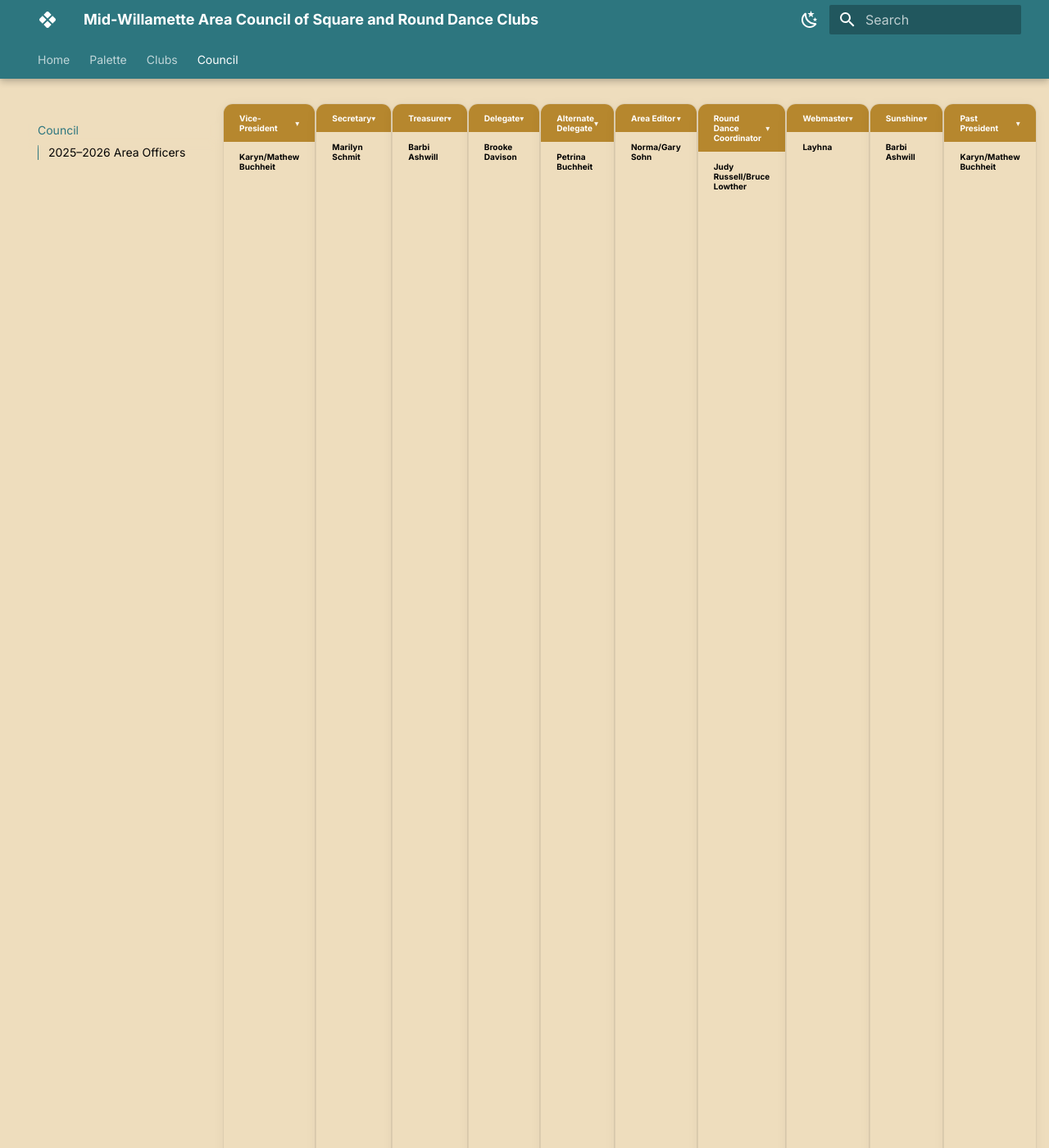
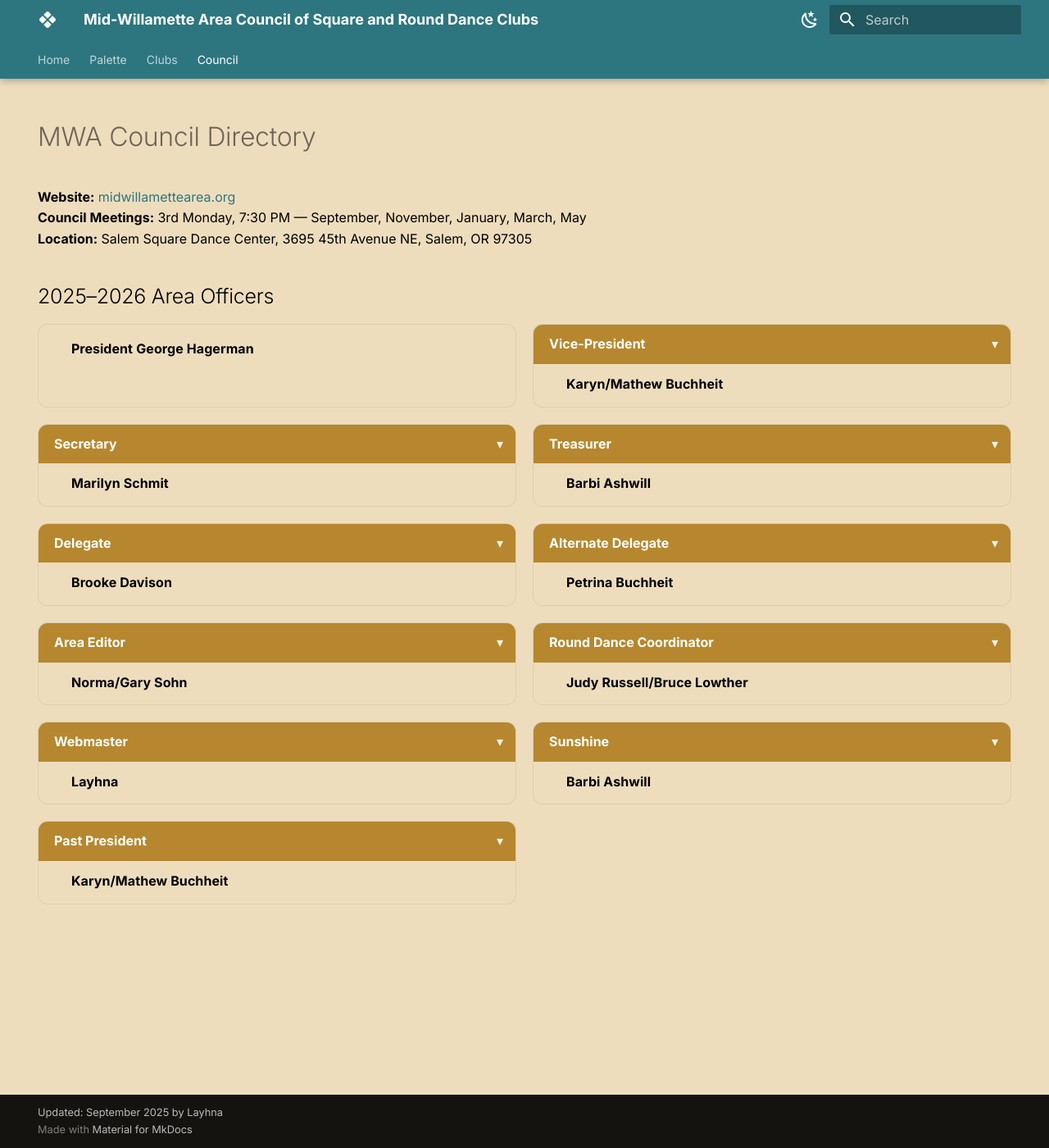
Before and after one commit to mwasquaredance/devsite, an MkDocs documentation site: the page built from docs/council/index.md, in a window 1280 px wide and 1400 px high. Shown: the whole window at 82% size. Built offline with MkDocs 1.6.1 and Material for MkDocs 9.7.7, drawn with Linux system fonts in a browser that asks for light colours; some of the changed text lies outside the part shown.

Commit message:
Formatting

```diff
--- a/docs/assets/extra.css
+++ b/docs/assets/extra.css
@@ -58,13 +58,20 @@
 /* Grid */
 .officer-grid {
   display: grid;
-  grid-template-columns: repeat(auto-fit, minmax(290px, 1fr));
+  grid-template-columns: repeat(auto-fit, minmax(390px, 1fr));
   gap: 1rem;
   margin-top: .75rem;
 }
 
+details.officer-card,
+details.officer-card > summary {
+  all: revert;            /* roll back to user-agent defaults */
+  all: unset;             /* wipe Material’s injected box/padding */
+  display: block;
+}
+
 /* Card shell */
-.officer-card {
+details.officer-card {
   border: 1px solid var(--md-default-fg-color--lightest);
   border-radius: 12px;
   background: var(--md-default-bg-color);
@@ -72,25 +79,25 @@
   transition: box-shadow .15s ease, border-color .15s ease, transform .15s ease;
   overflow: clip;
 }
-.officer-card[open] {
+details.officer-card[open] {
   border-color: var(--md-accent-fg-color);
   box-shadow: 0 10px 28px rgba(0,0,0,.12);
 }
 
 /* Make the whole header+name area the clickable summary */
-.officer-card > summary {
+details.officer-card > summary {
   list-style: none;
   cursor: pointer;
   padding: .85rem .95rem .7rem;
 }
-.officer-card > summary::-webkit-details-marker { display: none; }
+details.officer-card > summary::-webkit-details-marker { display: none; }
 
 /* Header bar (office title) */
 .officer-card__header {
   display: grid;
   grid-template-columns: 1fr auto;
   align-items: center;
-  margin: -.85rem -.95rem 0;            /* stretch to edges */
+  margin: -.85rem -2rem 0;            /* stretch to edges */
   padding: .55rem .95rem;
   background: var(--md-accent-fg-color);
   color: #fff;
@@ -135,19 +142,17 @@
 }
 
 /* Fields */
-.officer-card__fields {
-  margin: 0;
+dl.officer-card__fields {
+  margin: 0; !important
 }
-.officer-card__fields dt {
+.officer-card__fields dt{
   float: left;
-  clear: left;
-  width: 5.5rem;
+/*  clear: left;*/
+  margin: 0 .2rem .3rem 0;
   font-weight: 700;
-  font-size: .84rem;
-  opacity: .75;
 }
-.officer-card__fields dd {
-  margin: 0 0 .35rem 6.2rem;
+.md-typeset .officer-card__fields dd {
+  margin: 0 0 .3rem 0;
 }
 
 /* Focus ring for keyboard users */
--- a/docs/council/index.md
+++ b/docs/council/index.md
@@ -8,29 +15,26 @@
 
 ## 2025–2026 Area Officers
 
-<div class="officer-grid" markdown>
+<div class="officer-grid">
 
 <!-- President -->
-<div class="officer-card">
+<details class="officer-card">
   <summary>
-    <div class="officer-card__header">
-      <span class="officer-card__role">President</span>
-      <span class="officer-card__chev" aria-hidden="true">▾</span>
-    </div>
-    <div class="officer-card__name">George Hagerman</div>
+    <span class="officer-card__role">President</span>
+    <span class="officer-card__name">George Hagerman</span>
   </summary>
   <div class="officer-card__body">
-    <div class="officer-card__photo" aria-hidden="true">👤</div>
+    <div class="officer-card__photo">👤</div>
     <dl class="officer-card__fields">
       <dt>Phone</dt><dd><a href="tel:+15033718951">(503) 371-8951</a></dd>
       <dt>Email</dt><dd><a href="mailto:ghcpapc@qwestoffice.net">ghcpapc@qwestoffice.net</a></dd>
       <dt>Mailing</dt><dd>5250 Zosel Avenue S<br/>Salem, OR 97306</dd>
     </dl>
   </div>
-</div>
+</details>
 
 <!-- Vice-President -->
-<div class="officer-card">
+<details class="officer-card">
   <summary>
     <div class="officer-card__header">
       <span class="officer-card__role">Vice-President</span>
@@ -41,15 +45,15 @@
   <div class="officer-card__body">
     <div class="officer-card__photo" aria-hidden="true">👤</div>
     <dl class="officer-card__fields">
-      <dt>Phone</dt><dd><a href="tel:+15038735241">(503) 873-5241</a></dd>
-      <dt>Email</dt><dd><a href="mailto:buchheitfarmkm@gmail.com">buchheitfarmkm@gmail.com</a></dd>
-      <dt>Mailing</dt><dd>6122 Brush Creek Road<br/>Silverton, OR 97381</dd>
+      <dd class="officer-card__fields"><a href="tel:+15038735241">(503) 873-5241</a></dd>
+      <dd class="officer-card__fields"><a href="mailto:buchheitfarmkm@gmail.com">buchheitfarmkm@gmail.com</a></dd>
+      <dd class="officer-card__fields">6122 Brush Creek Road<br/>Silverton, OR 97381</dd>
     </dl>
   </div>
-</div>
+</details>
 
 <!-- Secretary -->
-<div class="officer-card">
+<details class="officer-card">
   <summary>
     <div class="officer-card__header">
       <span class="officer-card__role">Secretary</span>
@@ -60,15 +64,15 @@
   <div class="officer-card__body">
     <div class="officer-card__photo" aria-hidden="true">👤</div>
     <dl class="officer-card__fields">
-      <dt>Phone</dt><dd><a href="tel:+15035080539">(503) 508-0539</a></dd>
-      <dt>Email</dt><dd><a href="mailto:froggydancer@live.com">froggydancer@live.com</a></dd>
+      <dt>:material-phone-classic:</dt><dd><a href="tel:+15035080539">(503) 508-0539</a></dd>
+      <dt><span class="material-icons">email</span></dt><dd><a href="mailto:froggydancer@live.com">froggydancer@live.com</a></dd>
       <dt>Mailing</dt><dd>376 SE Needham St<br/>Dallas, OR 97338</dd>
     </dl>
   </div>
-</div>
+</details>
 
 <!-- Treasurer -->
-<div class="officer-card">
+<details class="officer-card">
   <summary>
     <div class="officer-card__header">
       <span class="officer-card__role">Treasurer</span>
@@ -84,10 +88,10 @@
       <dt>Mailing</dt><dd>4684 Ivory Way NE<br/>Salem, OR 97305</dd>
     </dl>
   </div>
-</div>
+</details>
 
 <!-- Delegate -->
-<div class="officer-card">
+<details class="officer-card">
   <summary>
     <div class="officer-card__header">
       <span class="officer-card__role">Delegate</span>
@@ -103,10 +107,10 @@
       <dt>Mailing</dt><dd>3317 Oxford Avenue SE<br/>Albany, OR 97322</dd>
     </dl>
   </div>
-</div>
+</details>
 
 <!-- Alternate Delegate -->
-<div class="officer-card">
+<details class="officer-card">
   <summary>
     <div class="officer-card__header">
       <span class="officer-card__role">Alternate Delegate</span>
@@ -122,10 +126,10 @@
       <dt>Mailing</dt><dd>6122 Brush Creek Road<br/>Silverton, OR 97381</dd>
     </dl>
   </div>
-</div>
+</details>
 
 <!-- Area Editor -->
-<div class="officer-card">
+<details class="officer-card">
   <summary>
     <div class="officer-card__header">
       <span class="officer-card__role">Area Editor</span>
@@ -141,10 +145,10 @@
       <dt>Mailing</dt><dd>PO Box 686<br/>Lafayette, OR 97127</dd>
     </dl>
   </div>
-</div>
+</details>
 
 <!-- Round Dance Coordinator -->
-<div class="officer-card">
+<details class="officer-card">
   <summary>
     <div class="officer-card__header">
       <span class="officer-card__role">Round Dance Coordinator</span>
@@ -160,10 +164,10 @@
       <dt>Mailing</dt><dd>1316 E Burnett Street<br/>Stayton, OR 97383</dd>
     </dl>
   </div>
-</div>
+</details>
 
 <!-- Webmaster -->
-<div class="officer-card">
+<details class="officer-card">
   <summary>
     <div class="officer-card__header">
       <span class="officer-card__role">Webmaster</span>
@@ -179,10 +183,10 @@
       <dt>Mailing</dt><dd><em>—</em></dd>
     </dl>
   </div>
-</div>
+</details>
 
 <!-- Sunshine -->
-<div class="officer-card">
+<details class="officer-card">
   <summary>
     <div class="officer-card__header">
       <span class="officer-card__role">Sunshine</span>
@@ -198,10 +202,10 @@
       <dt>Mailing</dt><dd>4684 Ivory Way NE<br/>Salem, OR 97305</dd>
     </dl>
   </div>
-</div>
+</details>
 
 <!-- Past President -->
-<div class="officer-card">
+<details class="officer-card">
   <summary>
     <div class="officer-card__header">
       <span class="officer-card__role">Past President</span>
@@ -217,6 +221,6 @@
       <dt>Mailing</dt><dd>6122 Brush Creek Road<br/>Silverton, OR 97381</dd>
     </dl>
   </div>
-</div>
+</details>
 
 </div>
```
Also changed, not shown: other parts of docs/council/index.md (+7 -0 lines).
